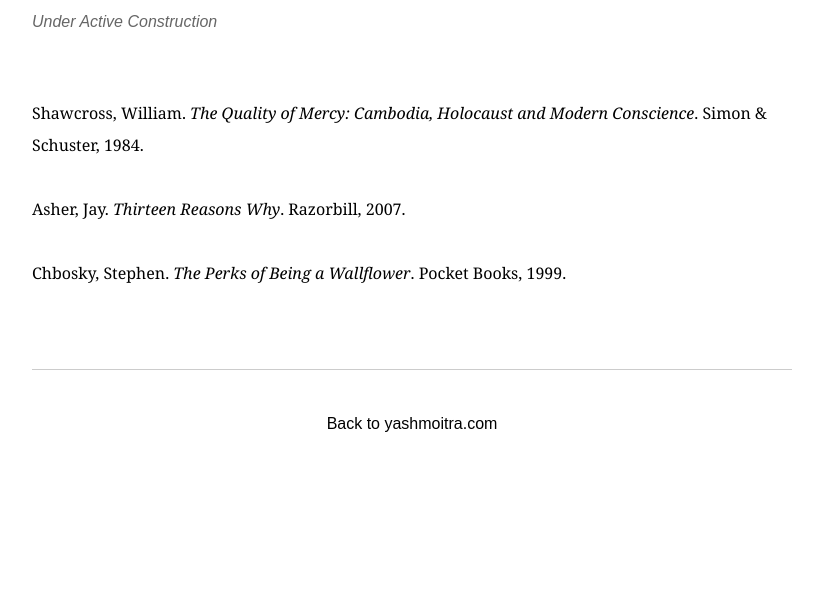
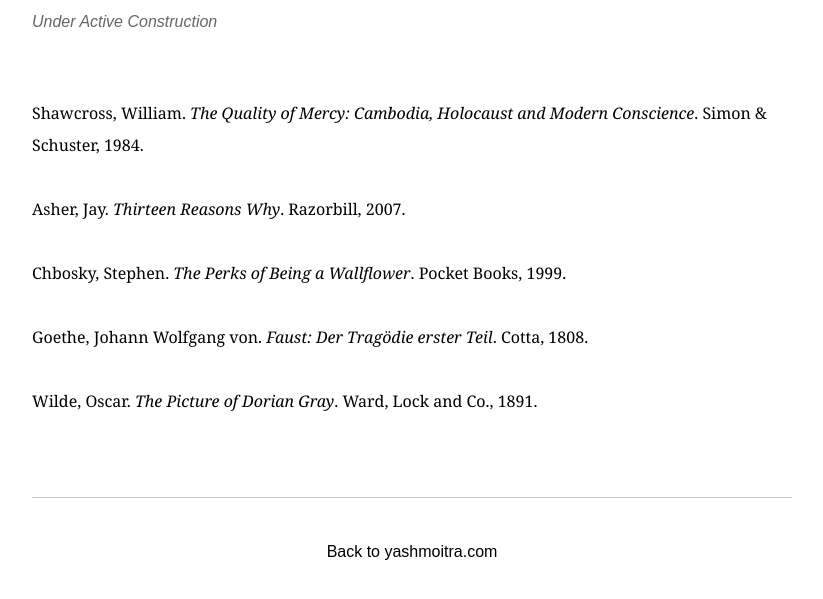
Before and after one commit to moitrayash/moitrayash.github.io, a plain HTML site: page recread/index.html in a window 1280 px wide. Shown: the part 195-794 px from the top of the page, without its empty margins (228-1051 px from the left). Drawn offline with Linux system fonts and the light colour scheme.

Commit message:
Add Goethe and Wilde to Recommended Reading

```diff
--- a/recread/index.html
+++ b/recread/index.html
@@ -61,6 +61,8 @@ body {
     <p>Shawcross, William. <i>The Quality of Mercy: Cambodia, Holocaust and Modern Conscience</i>. Simon &amp; Schuster, 1984.</p>
     <p>Asher, Jay. <i>Thirteen Reasons Why</i>. Razorbill, 2007.</p>
     <p>Chbosky, Stephen. <i>The Perks of Being a Wallflower</i>. Pocket Books, 1999.</p>
+    <p>Goethe, Johann Wolfgang von. <i>Faust: Der Tragödie erster Teil</i>. Cotta, 1808.</p>
+    <p>Wilde, Oscar. <i>The Picture of Dorian Gray</i>. Ward, Lock and Co., 1891.</p>
   </div>
   <nav class="item-page-nav" aria-label="Page navigation">
     <a href="/">Back to yashmoitra.com</a>
```
